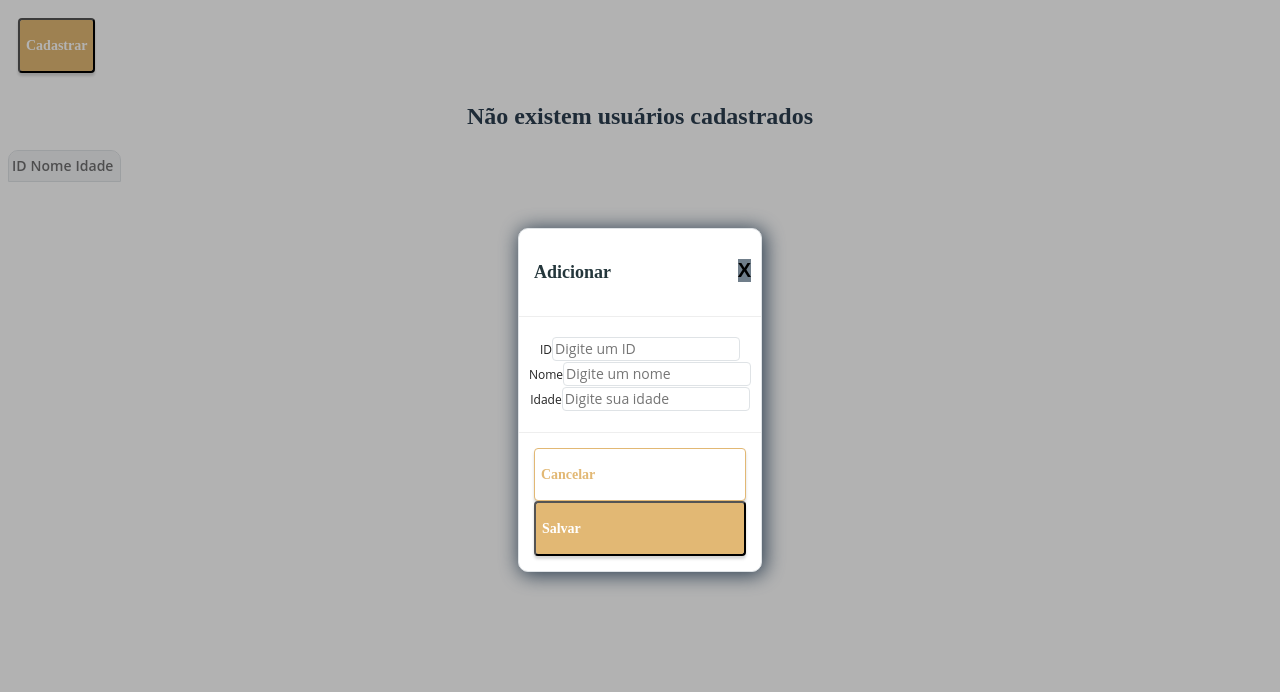
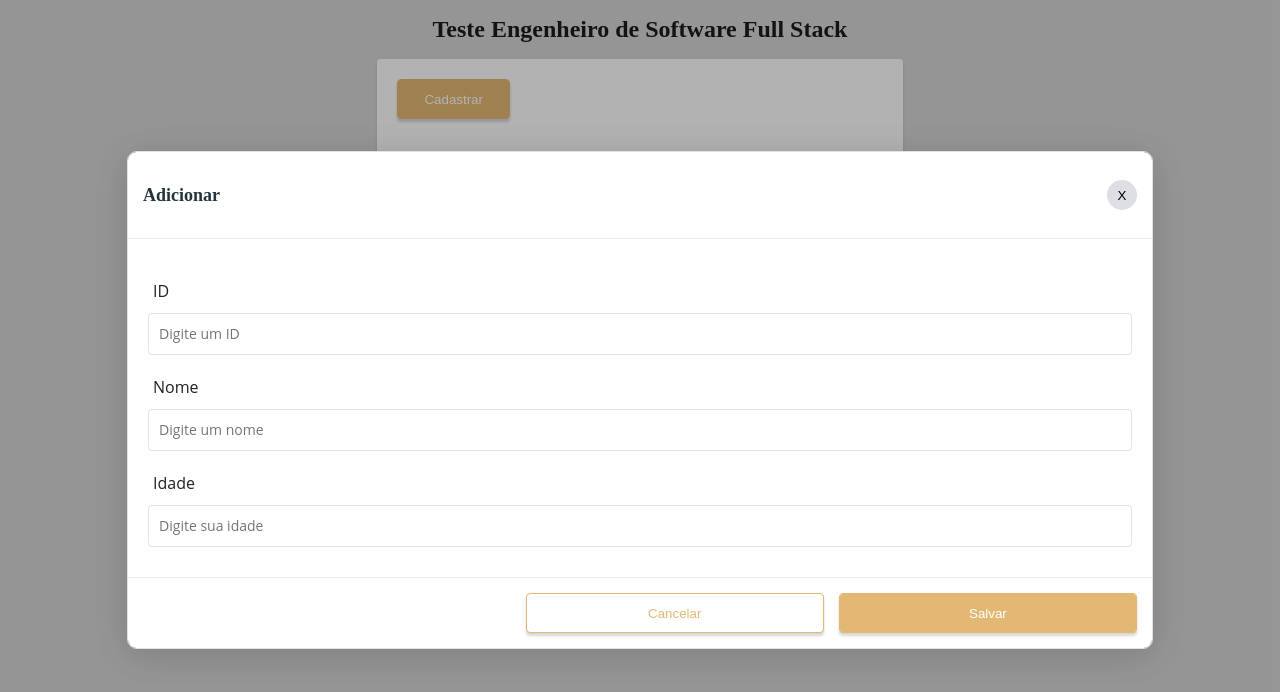
Before and after one commit to leonardo-pinto/roit-bank-challenge, a Vue app in the folder frontend/: page / in a window 1280 px wide. Both pictures are taken after a click on the button "Cadastrar". Shown: the top 692 px of the page. Built offline with nearby package versions, Linux system fonts and the light colour scheme.

Commit message:
feat: update styles

```diff
--- a/frontend/src/App.vue
+++ b/frontend/src/App.vue
@@ -15,8 +15,7 @@
   color: #2c3e50;
 }
 
-#nav {
-  /* padding: 30px; */
+:root {
+  background-color: #00000029;
 }
-
 </style>
--- /dev/null
+++ b/frontend/src/components/DeleteTextIcon.vue
@@ -0,0 +1,12 @@
+<svg xmlns="http://www.w3.org/2000/svg" width="24" height="24" viewBox="0 0 24 24"><defs><style>.a{fill:#d83636;}</style></defs><path class="a" d="M12,0A12,12,0,1,0,24,12,12.011,12.011,0,0,0,12,0Zm4.42,15a1,1,0,0,1,0,1.416.989.989,0,0,1-.708.291A1.009,1.009,0,0,1,15,16.42l-3-3-3,3a.989.989,0,0,1-.708.291A1,1,0,0,1,7.58,15l3-3-3-3A1,1,0,0,1,9,7.58l3,3,3-3A1,1,0,0,1,16.42,9l-3,3Z"/></svg>
+
+<template>
+  <svg class="delete-text-icon" xmlns="http://www.w3.org/2000/svg" width="24" height="24" viewBox="0 0 24 24"><defs></defs><path class="a" d="M12,0A12,12,0,1,0,24,12,12.011,12.011,0,0,0,12,0Zm4.42,15a1,1,0,0,1,0,1.416.989.989,0,0,1-.708.291A1.009,1.009,0,0,1,15,16.42l-3-3-3,3a.989.989,0,0,1-.708.291A1,1,0,0,1,7.58,15l3-3-3-3A1,1,0,0,1,9,7.58l3,3,3-3A1,1,0,0,1,16.42,9l-3,3Z"/></svg>
+</template>
+
+<style>
+  .delete-text-icon {
+    fill:#d83636;
+    margin-right: 10px;
+  }
+</style>
--- a/frontend/src/components/ModalCreateUser.vue
+++ b/frontend/src/components/ModalCreateUser.vue
@@ -5,15 +5,15 @@
         <header class="modal-header" id="modalTitle">
           <h2 class="modal-header-title">Adicionar</h2>
           <button class="btn-close" type="button" @click="closeCreateModal">
-            <p class="btn-close-text">X</p>
+            X
           </button>
         </header>
         <form class="modal-form" id="modalDescription">
-          <div>
+          <div class="input-container">
             <label class="input-label" for="id">ID</label>
             <input class="input" type="text" id="id" v-model="id" placeholder="Digite um ID" />
           </div>
-        <div>
+          <div class="input-container">
             <label class="input-label" for="nome">Nome</label>
             <input
               class="input"
@@ -23,7 +23,7 @@
               placeholder="Digite um nome"
             />
           </div>
-        <div>
+          <div class="input-container">
             <label class="input-label" for="idade">Idade</label>
             <input
               class="input"
@@ -36,10 +36,10 @@
         </form>
         <footer class="modal-footer">
           <button class="btn-cancel" type="button" @click="closeCreateModal">
-            <p class="btn-cancel-text">Cancelar</p>
+            Cancelar
           </button>
           <button class="btn-save" type="submit" @click="createUser">
-             <p class="btn-save-text">Salvar</p>
+             Salvar
           </button>
         </footer>
       </div>
@@ -94,10 +94,10 @@ export default {
     bottom: 0;
     left: 0;
     right: 0;
+    align-items: center;
     background-color: rgba(0, 0, 0, 0.3);
     display: flex;
     justify-content: center;
-    align-items: center;
   }
 
   .modal {
@@ -108,18 +108,13 @@ export default {
     border: 1px solid #DFE3E6;
     border-radius: 10px;
     opacity: 1;
-  }
-
-  .modal-header,
-  .modal-footer {
-    padding: 15px;
-    display: flex;
+    width: 80%;
   }
 
   .modal-header {
+    display: flex;
     position: relative;
     border-bottom: 1px solid #eeeeee;
-    justify-content: space-between;
   }
 
   .modal-header-title {
@@ -136,12 +131,19 @@ export default {
 
   .modal-footer {
     border-top: 1px solid #eeeeee;
-    flex-direction: column;
+    display: flex;
+    justify-content: end;
   }
 
   .modal-form {
     position: relative;
     padding: 20px 10px;
+  }
+
+  .input-container {
+    display: flex;
+    flex-direction: column;
+    margin: 10px;
   }
 
   .input {
@@ -151,71 +153,54 @@ export default {
     border: 1px solid #DFE3E6;
     border-radius: 4px;
     font: normal normal normal 14px/20px Open Sans;
+    padding: 10px;
     opacity: 1;
   }
 
   .input-label {
-    font: var(--unnamed-font-style-normal) normal var(--unnamed-font-weight-normal)
-    var(--unnamed-font-size-12)/var(--unnamed-line-spacing-24) var(--unnamed-font-family-open-sans);
-    letter-spacing: var(--unnamed-character-spacing-0);
-    color: var(---000000-87-);
+    color: #000000DE;
     text-align: left;
     font: normal normal normal 12px/24px Open Sans;
+    font-size: 1.0em;
     letter-spacing: 0px;
-    color: #000000DE;
+    margin: 10px 5px;
     opacity: 1;
   }
 
   .btn-close {
-    background: #707E8A 0% 0% no-repeat padding-box;
+    background: #DDDFE5 0% 0% no-repeat padding-box;
+    border-radius: 50%;
     opacity: 1;
-  }
-
-  .btn-close-text {
-    background: #707E8A 0% 0% no-repeat padding-box;
-    opacity: 1;
+    height: 30px;
+    width: 30px;
   }
 
  .btn-cancel {
+    width: 87px;
+    height: 40px;
     background: var(--unnamed-color-ffffff) 0% 0% no-repeat padding-box;
     border: 1px solid var(---e2b874-primary);
     background: #FFFFFF 0% 0% no-repeat padding-box;
     box-shadow: 0px 3px 3px #00000029;
     border: 1px solid #E2B874;
     border-radius: 4px;
+    color: #E2B874;
+    margin: 0px 15px;
     opacity: 1;
-  }
-
-  .btn-cancel-text {
-    font: var(--unnamed-font-style-normal) normal var(--unnamed-font-weight-600)
-    var(--unnamed-font-size-14)/var(--unnamed-line-spacing-21) var(--unnamed-font-family-poppins);
-    letter-spacing: var(--unnamed-character-spacing-0);
-    color: var(---e2b874-primary);
-    text-align: left;
-    font: normal normal 600 14px/21px Poppins;
-    letter-spacing: 0px;
-    color: #E2B874;
-    opacity: 1;
-  }
-
-  .btn-save-text {
-    font: var(--unnamed-font-style-normal) normal var(--unnamed-font-weight-600)
-    var(--unnamed-font-size-14)/var(--unnamed-line-spacing-21) var(--unnamed-font-family-poppins);
-    letter-spacing: var(--unnamed-character-spacing-0);
-    color: var(--unnamed-color-ffffff);
-    text-align: left;
-    font: normal normal 600 14px/21px Poppins;
-    letter-spacing: 0px;
-    color: #FFFFFF;
-    opacity: 1;
+    width: 30%;
   }
 
   .btn-save {
+    width: 87px;
+    height: 40px;
     background: var(---e2b874-primary) 0% 0% no-repeat padding-box;
     background: #E2B874 0% 0% no-repeat padding-box;
     box-shadow: 0px 3px 3px #00000029;
+    border: 1px solid #E2B874;
     border-radius: 4px;
+    color: #FFFFFF;
     opacity: 1;
+    width: 30%;
   }
 
   .modal-fade-enter,
--- a/frontend/src/components/ModalDeleteUser.vue
+++ b/frontend/src/components/ModalDeleteUser.vue
@@ -5,19 +5,19 @@
         <header class="modal-header" id="modalTitle">
           <h2 class="modal-header-title-delete">Excluir</h2>
           <button class="btn-close" type="button"       @click="closeDeleteModal">
-            <p class="btn-close-text">X</p>
+            X
           </button>
         </header>
-        <section class="modal-form" id="modalDescription">
-          <p class="delete-icon">X</p>
+        <section class="modal-delete-form" id="modalDescription">
+          <delete-text-icon />
           <p class="delete-text">Confirma a exclusão deste registro?</p>
         </section>
         <footer class="modal-footer">
-          <button type="btn-cancel-delete" @click="closeDeleteModal">
-            <p class="btn-cancel-delete-text">Cancelar</p>
+          <button class="btn-cancel-delete" @click="closeDeleteModal">
+            Cancelar
           </button>
           <button class="btn-delete" type="submit" @click="deleteUser">
-            <p class="btn-delete-text">Excluir</p>
+            Excluir
           </button>
         </footer>
       </div>
@@ -28,8 +28,13 @@
 <script>
 import axios from 'axios';
 import server from '../server';
+import DeleteTextIcon from './DeleteTextIcon.vue';
 
 export default {
+  components: {
+    'delete-text-icon': DeleteTextIcon,
+  },
+
   props: ['idUser'],
 
   data() {
@@ -72,17 +77,7 @@ export default {
     align-items: center;
   }
 
-  .modal {
-    background: #FFFFFF;
-    box-shadow: 2px 2px 20px 1px;
-    overflow-x: auto;
-    display: flex;
-    flex-direction: column;
-  }
-
   .modal-header-title-delete {
-    font: var(--unnamed-font-style-normal) normal var(--unnamed-font-weight-600)
-    var(--unnamed-font-size-18)/var(--unnamed-line-spacing-27) var(--unnamed-font-family-poppins);
     letter-spacing: var(--unnamed-character-spacing-0);
     color: var(---000000-87-);
     text-align: left;
@@ -102,11 +97,7 @@ export default {
     position: relative;
     border-bottom: 1px solid #eeeeee;
     justify-content: space-between;
-  }
-
-  .modal-footer {
-    border-top: 1px solid #eeeeee;
-    flex-direction: column;
+    align-items: center;
   }
 
   .modal-form {
@@ -114,10 +105,10 @@ export default {
     padding: 20px 10px;
   }
 
-  .delete-icon {
-    /* background: transparent url('img/checagem_errada.png') 0% 0% no-repeat padding-box; */
-    background: transparent 0% 0% no-repeat padding-box;
-    opacity: 1;
+  .modal-delete-form {
+    display: flex;
+    align-items: center;
+    padding: 30px;
   }
 
   .delete-text {
@@ -133,45 +124,28 @@ export default {
   }
 
   .btn-cancel-delete {
-    background: var(--unnamed-color-ffffff) 0% 0% no-repeat padding-box;
-    border: 1px solid var(--unnamed-color-d83636);
+    width: 87px;
+    height: 40px;
     background: #FFFFFF 0% 0% no-repeat padding-box;
     box-shadow: 0px 3px 3px #00000029;
     border: 1px solid #D83636;
     border-radius: 4px;
+    color: #D83636;
+    margin: 0px 15px;
     opacity: 1;
-  }
-
-  .btn-cancel-delete-text {
-    font: var(--unnamed-font-style-normal) normal var(--unnamed-font-weight-600) 15px/23px
-    var(--unnamed-font-family-poppins);
-    letter-spacing: var(--unnamed-character-spacing-0);
-    color: var(--unnamed-color-d83636);
-    text-align: left;
-    font: normal normal 600 15px/23px Poppins;
-    letter-spacing: 0px;
-    color: #D83636;
-    opacity: 1;
+    width: 30%;
   }
 
   .btn-delete {
-    background: var(--unnamed-color-d83636) 0% 0% no-repeat padding-box;
+    width: 87px;
+    height: 40px;
     background: #D83636 0% 0% no-repeat padding-box;
     box-shadow: 0px 3px 3px #00000029;
+    border: 1px solid #E2B874;
     border-radius: 4px;
-    opacity: 1;
-  }
-
-  .btn-delete-text {
-    font: var(--unnamed-font-style-normal) normal
-    var(--unnamed-font-weight-600) 15px/23px var(--unnamed-font-family-poppins);
-    letter-spacing: var(--unnamed-character-spacing-0);
-    color: var(--unnamed-color-ffffff);
-    text-align: left;
-    font: normal normal 600 15px/23px Poppins;
-    letter-spacing: 0px;
     color: #FFFFFF;
     opacity: 1;
+    width: 30%;
   }
 
   .modal-fade-enter,
--- a/frontend/src/components/ModalUpdateUser.vue
+++ b/frontend/src/components/ModalUpdateUser.vue
@@ -5,34 +5,34 @@
         <header class="modal-header" id="modalTitle">
           <h2 class="modal-header-title">Editar</h2>
           <button class="btn-close" type="button" @click="closeUpdateModal">
-            <p class="btn-close-text">X</p>
+            X
           </button>
         </header>
         <form class="modal-form" id="modalDescription">
-          <div>
-          <label for="id">ID</label>
+          <div class="input-container">
+            <label class="input-label" for="id">ID</label>
             <input
-            class="input-label"
+              class="input"
               disabled=true
               type="text"
               id="id"
               v-model="user.id"
               placeholder="Digite um ID" />
           </div>
-        <div>
-          <label for="nome">Nome</label>
+          <div class="input-container">
+            <label class="input-label" for="nome">Nome</label>
             <input
-            class="input-label"
+              class="input"
               type="text"
               id="nome"
               v-model="user.nome"
               placeholder="Digite um nome"
             />
           </div>
-        <div>
-          <label for="idade">Idade</label>
+          <div class="input-container">
+            <label class="input-label" for="idade">Idade</label>
             <input
-            class="input-label"
+              class="input"
               type="number"
               id="idade"
               v-model="user.idade"
@@ -125,14 +125,6 @@ export default {
     align-items: center;
   }
 
-  .modal {
-    background: #FFFFFF;
-    box-shadow: 2px 2px 20px 1px;
-    overflow-x: auto;
-    display: flex;
-    flex-direction: column;
-  }
-
   .modal-header,
   .modal-footer {
     padding: 15px;
@@ -145,32 +137,9 @@ export default {
     justify-content: space-between;
   }
 
-  .modal-footer {
-    border-top: 1px solid #eeeeee;
-    flex-direction: column;
-  }
-
   .modal-form {
     position: relative;
     padding: 20px 10px;
-  }
-
-  .btn-close {
-    position: absolute;
-    top: 0;
-    right: 0;
-    border: none;
-    font-size: 20px;
-    padding: 10px;
-    cursor: pointer;
-    font-weight: bold;
-
-    background: transparent;
-  }
-
-  .btn-green {
-    color: white;
-    border-radius: 2px;
   }
 
   .modal-fade-enter,
@@ -190,4 +159,8 @@ export default {
     font: normal normal normal 14px/20px Open Sans;
     opacity: 1;
   }
+
+  button {
+    border-width: 0px;
+  }
 </style>
--- a/frontend/src/router/index.js
+++ b/frontend/src/router/index.js
@@ -14,7 +14,6 @@ const routes = [
 
 const router = new VueRouter({
   mode: 'history',
-  base: process.env.BASE_URL,
   routes,
 });
 
--- a/frontend/src/views/Home.vue
+++ b/frontend/src/views/Home.vue
@@ -1,5 +1,6 @@
 <template>
-  <div class="main-container">
+  <div>
+    <h1 class="main-title">Teste Engenheiro de Software Full Stack</h1>
     <modal-create-user
       v-if="isCreateModalVisible"
       @close="closeCreateModal"
@@ -14,14 +15,15 @@
       :idUser="idUser"
       @close="closeDeleteModal"
     />
+    <div class="main-container">
       <div class="register-container">
         <button class="btn-register" type="button" @click="openCreateModal">
-        <p class="btn-register-text">Cadastrar</p>
+          Cadastrar
         </button>
       </div>
       <div>
         <div v-if="users.length === 0">
-        <h2>Não existem usuários cadastrados</h2>
+          <h3>Não existem usuários cadastrados</h3>
         </div>
       </div>
 
@@ -41,20 +43,19 @@
               <td>{{ user.nome }}</td>
               <td>{{ user.idade }}</td>
               <td>
-              <div>
-                <div>
-                  <button @click="openUpdateModal(user.id)">
+                <div class="table-btn-container">
+                  <button class="table-btn" @click="openUpdateModal(user.id)">
                     <edit-icon />
                   </button>
-                  <button @click="openDeleteModal(user.id)">
+                  <button class="table-btn" @click="openDeleteModal(user.id)">
                     <delete-icon />
                   </button>
-                </div>
                 </div>
               </td>
             </tr>
           </tbody>
         </table>
+      </div>
     </div>
   </div>
 </template>
@@ -138,14 +139,22 @@ export default {
 </script>
 
 <style scoped>
+  .main-container {
+    background-color: white;
+    border-radius: 4px;
+    box-shadow: 0px 3px 3px #00000029;
+    margin: auto;
+    padding: 10px;
+    width: 40%;
+  }
 
-  /* .main-container {
-    border: 1px solid var(---dfe3e6-border);
-    background: #F2F3F5 0% 0% no-repeat padding-box;
-    border: 1px solid #DFE3E6;
-    border-radius: 10px 10px 0px 0px;
+  .main-title {
+    text-align: center;
+    font-size: 1.5em;
+    letter-spacing: 0px;
+    color: #000000DE;
     opacity: 1;
-  } */
+  }
 
   .register-container {
     display: flex;
@@ -153,62 +162,69 @@ export default {
   }
 
   .btn-register {
-    background: var(---e2b874-primary) 0% 0% no-repeat padding-box;
+    width: 113px;
+    height: 40px;
     background: #E2B874 0% 0% no-repeat padding-box;
     box-shadow: 0px 3px 3px #00000029;
+    border: 1px solid #E2B874;
     border-radius: 4px;
+    color: #FFFFFF;
+    letter-spacing: 0px;
+    text-align: center;
     opacity: 1;
   }
 
-  .btn-register-text {
-    font: var(--unnamed-font-style-normal) normal var(--unnamed-font-weight-600)
-    var(--unnamed-font-size-14)/var(--unnamed-line-spacing-21) var(--unnamed-font-family-poppins);
-    letter-spacing: var(--unnamed-character-spacing-0);
-    color: var(--unnamed-color-ffffff);
+  .table-btn-container {
+    display: flex;
+    justify-content: center;
+  }
+  .table-btn {
+    background-color: transparent;
+    background-repeat: no-repeat;
+    border: none;
+    cursor: pointer;
+    margin: 0px 8px;
+    overflow: hidden;
+    outline: none;
+  }
+
+  .user-table {
+    background: #F2F3F5 0% 0% no-repeat padding-box;
+    border-radius: 4px;
+    margin: auto;
+    opacity: 1;
+    width: 95%;
+    border-collapse: collapse;
+  }
+
+  th {
+    color: #0000008A;
+    font: normal normal 600 14px/24px Open Sans;
+    font-size: 1.1em;
+    letter-spacing: 0px;
+    padding: 8px;
     text-align: left;
-    font: normal normal 600 14px/21px Poppins;
-    letter-spacing: 0px;
-    color: #FFFFFF;
     opacity: 1;
   }
 
-  .user-table {
-    border: 1px solid var(---dfe3e6-border);
-    background: #F2F3F5 0% 0% no-repeat padding-box;
-    border: 1px solid #DFE3E6;
-    border-radius: 10px 10px 0px 0px;
-    opacity: 1;
-  }
-
-  th {
-    font: var(--unnamed-font-style-normal) normal var(--unnamed-font-weight-600)
-    var(--unnamed-font-size-14)/var(--unnamed-line-spacing-24) var(--unnamed-font-family-open-sans);
-    letter-spacing: var(--unnamed-character-spacing-0);
-    color: var(---000000-54-);
-    text-align: left;
-    font: normal normal 600 14px/24px Open Sans;
-    letter-spacing: 0px;
-    color: #0000008A;
-    opacity: 1;
+  tbody {
+    background-color: white;
   }
 
   tr {
-    border: 1px solid var(---dfe3e6-border);
-    background: 0% 0% no-repeat padding-box;
     border: 1px solid #DFE3E6;
     border-radius: 0px 0px 10px 10px;
     opacity: 1;
   }
 
   td {
-    font: var(--unnamed-font-style-normal) normal var(--unnamed-font-weight-normal)
-    var(--unnamed-font-size-13)/var(--unnamed-line-spacing-24) var(--unnamed-font-family-open-sans);
-    letter-spacing: var(--unnamed-character-spacing-0);
-    color: var(---000000-87-);
+    background-color: white;
+    color: #000000DD;
+    font: normal normal normal 13px/24px Open Sans;
+    font-size: 1.1em;
+    letter-spacing: 0px;
     text-align: left;
-    font: normal normal normal 13px/24px Open Sans;
-    letter-spacing: 0px;
-    color: #000000DD;
+    padding: 8px;
     opacity: 1;
   }
 </style>
```
Also changed, not shown: 1 other file (tests, documents, lock files or other folders). Lines whose indentation alone changed are shown as unchanged.
